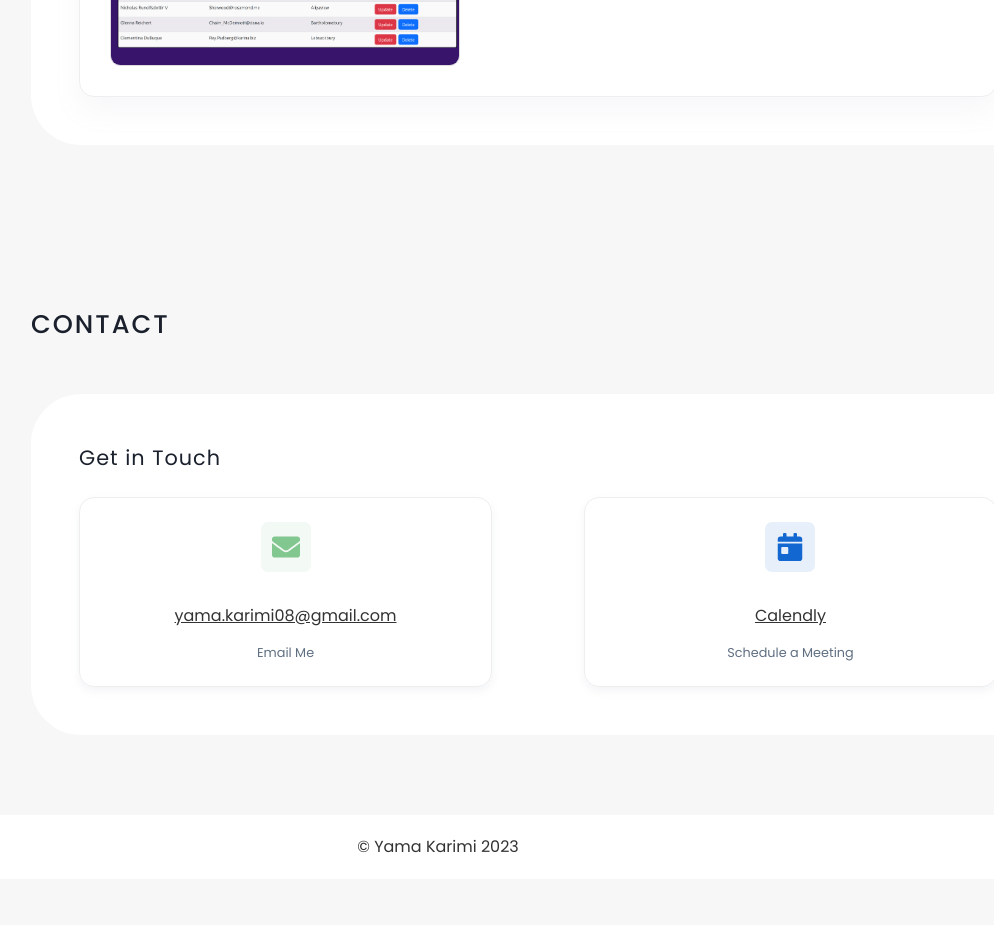
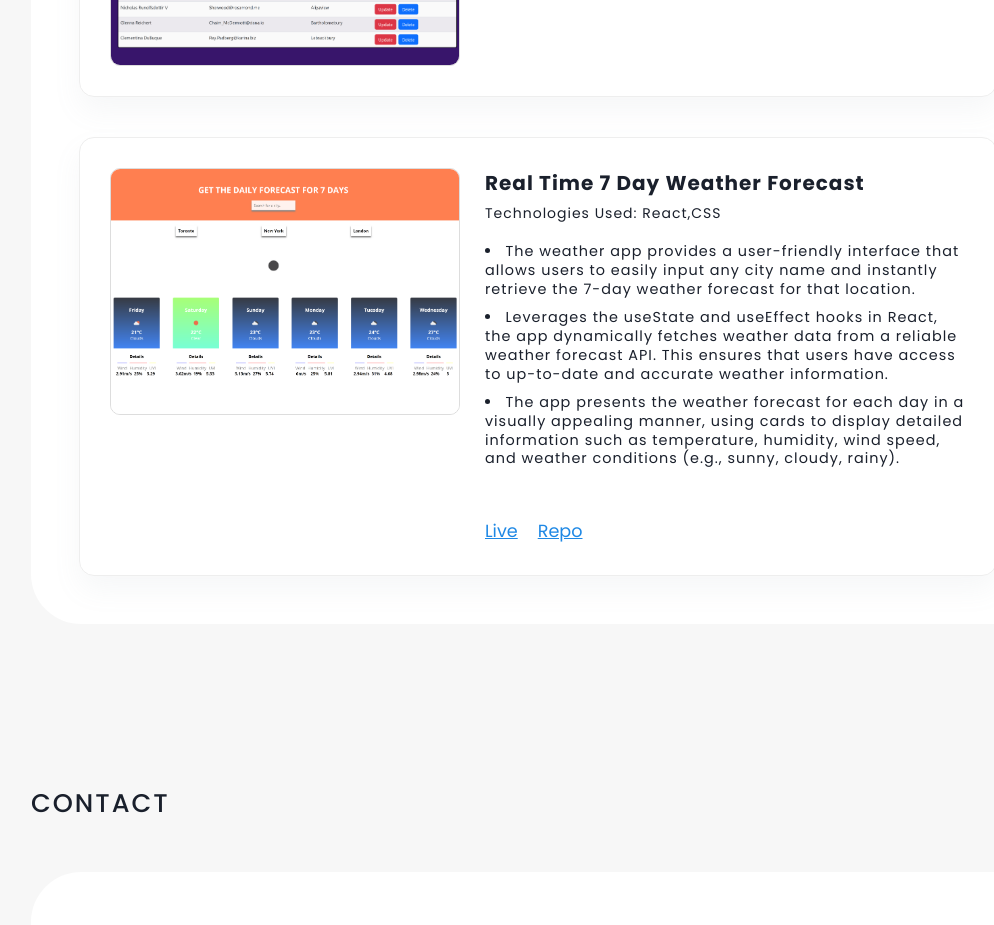
Before and after one commit to ykay220/React-Portfolio-website, a React (Vite) app: page / in a window 1280 px wide. Shown: the part 2720-3645 px from the top of the page, without its empty margins (202-1196 px from the left). Before the commit the page ends 3599 px from the top, so only its background shows below. Built offline with nearby package versions, Linux system fonts and the light colour scheme.

Commit message:
New Project added

```diff
--- a/src/projectInfo.ts
+++ b/src/projectInfo.ts
@@ -2,6 +2,7 @@ import placeholder from "./assets/placeholder-stock.png";
 import gamehub from "./assets/game-hub-hero.png";
 import gamehubcropped from "./assets/game-hub-hero-crop.png";
 import tracker from "./assets/expense-hero.png";
+import weather from "./assets/weather-screen.png";
 const projectsInfo = [
   {
     id: 1,
@@ -36,6 +37,25 @@ const projectsInfo = [
       },
     ],
   },
+  {
+    id: 3,
+    img: weather,
+    title: "Real Time 7 Day Weather Forecast",
+    github: "https://github.com/ykay220/Weatherapp-5-day-forecast",
+    live: "https://employee-tracker.yamakarimi.com/",
+    techBio: "Technologies Used: React,CSS",
+    details: [
+      {
+        info: "The weather app provides a user-friendly interface that allows users to easily input any city name and instantly retrieve the 7-day weather forecast for that location.",
+      },
+      {
+        info: "Leverages the useState and useEffect hooks in React, the app dynamically fetches weather data from a reliable weather forecast API. This ensures that users have access to up-to-date and accurate weather information.",
+      },
+      {
+        info: "The app presents the weather forecast for each day in a visually appealing manner, using cards to display detailed information such as temperature, humidity, wind speed, and weather conditions (e.g., sunny, cloudy, rainy).",
+      },
+    ],
+  },
 ];
 
 export default projectsInfo;
```
Also changed, not shown: src/assets/weather-screen.png (added).
